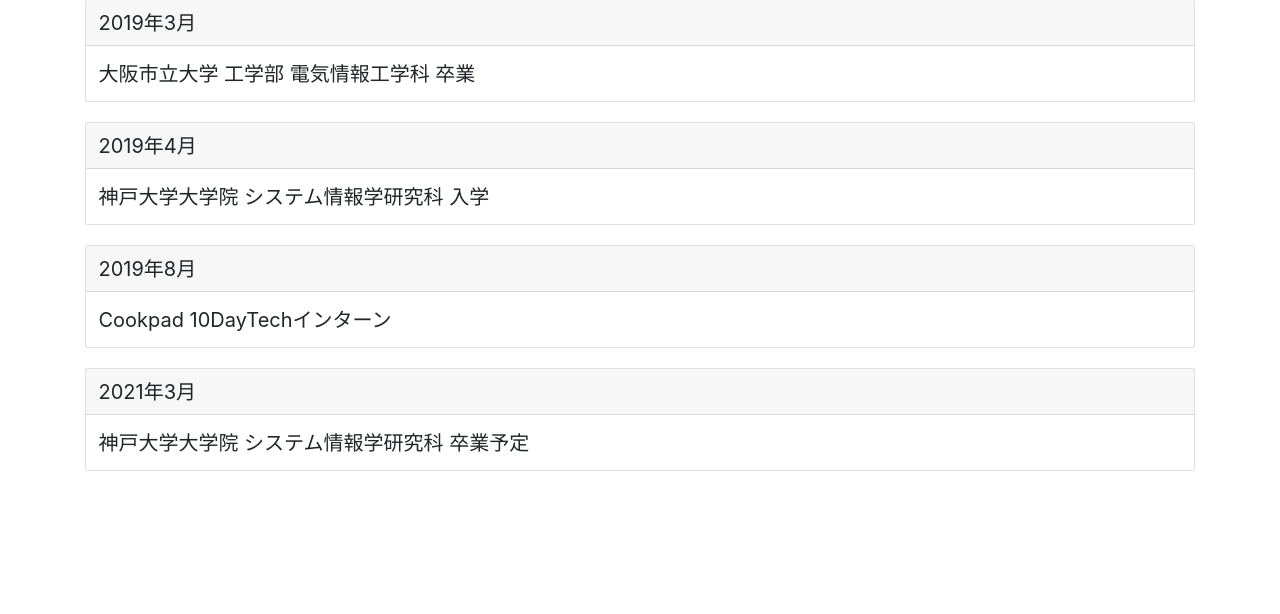
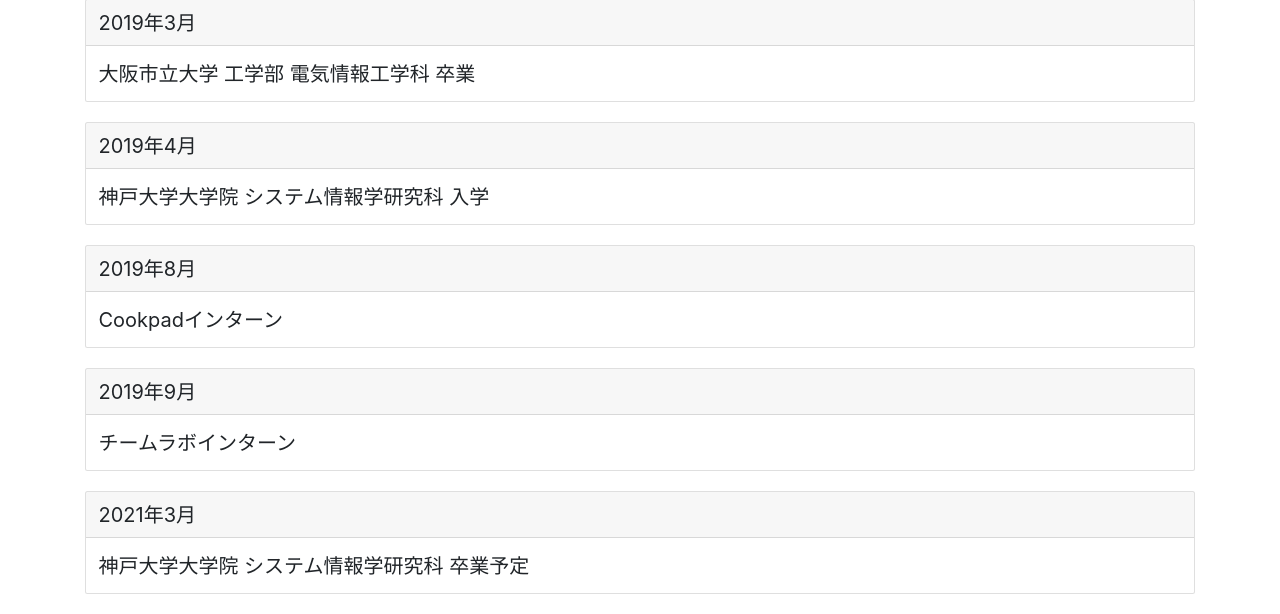
Before and after one commit to wataoka/wataoka.github.io, a Flask app: page /career.html in a window 1280 px wide. Shown: the part 521-1135 px from the top of the page. Before the commit the page ends 992 px from the top, so only its background shows below. Run offline with Flask 2, Linux system fonts and the light colour scheme; some libraries are stand-ins or nearby versions.

Commit message:
add: info of intern in career

```diff
--- a/templates/career.html
+++ b/templates/career.html
@@ -35,7 +35,13 @@
     <div class="card career-card">
         <div class="card-header">2019年8月</div>
         <div class="card-body">
-             Cookpad 10DayTechインターン
+             Cookpadインターン
+        </div>
+    </div>
+    <div class="card career-card">
+        <div class="card-header">2019年9月</div>
+        <div class="card-body">
+             チームラボインターン
         </div>
     </div>
     <div class="card career-card">
```
Also changed, not shown: build/career.html (+7 -1 lines).
